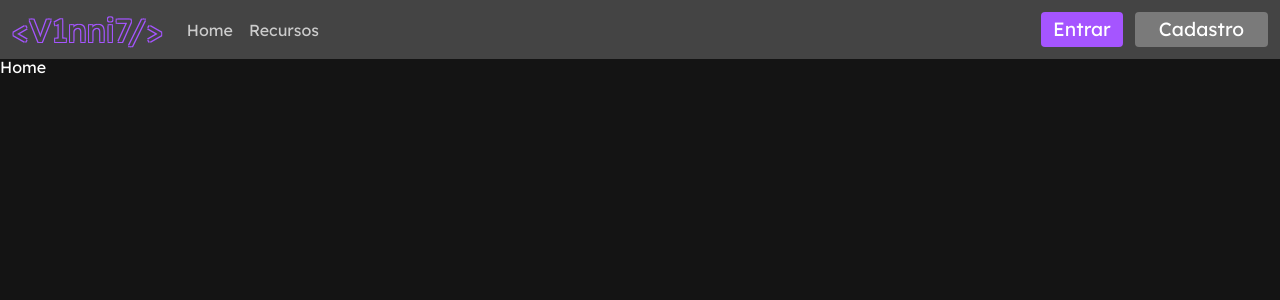
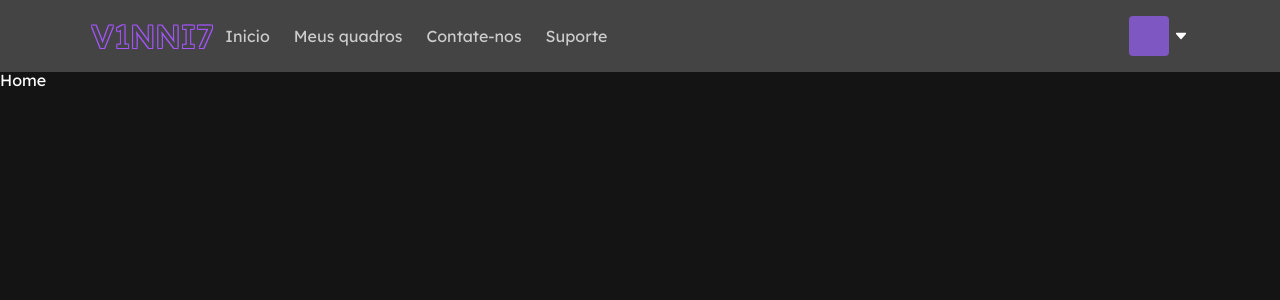
Before and after one commit to v1nni7/Kanbanify-app, a React (Vite) app: page / in a window 1280 px wide. Shown: the top 300 px of the page. Built offline with nearby package versions, Linux system fonts and the light colour scheme.

Commit message:
feat: navbar updated, account dropdown menu created

```diff
--- a/src/App.tsx
+++ b/src/App.tsx
@@ -8,11 +8,13 @@ import Home from './pages/home';
 import Login from './pages/login';
 import Test from './pages/test';
 import Boards from './pages/boards';
+import Navbar from './components/Navbar/Navbar';
 
 const App = () => {
 
   return (
     <BrowserRouter>
+      <Navbar />
       <Routes>
         <Route index element={<Home />} />
         <Route path="/login" element={<Login />} />
--- a/src/assets/scss/styles.scss
+++ b/src/assets/scss/styles.scss
@@ -79,6 +79,7 @@ button {
 
     .form-action-link {
       border: none;
+      padding: 0;
       color: #9575cd;
       transition: 0.2s;
       font-size: 1rem;
@@ -94,7 +95,7 @@ button {
     .form-divisor-circle {
       width: 10px;
       height: 10px;
-      margin: 0 12px;
+      margin: 0 10px;
       border: none;
       border-radius: 50%;
       background-color: #fff;
@@ -211,7 +212,7 @@ button {
     align-items: center;
   }
 
-  &.aling-items-end {
+  &.align-items-end {
     align-items: end;
   }
 
@@ -230,6 +231,75 @@ button {
   &.justify-content-between {
     justify-content: space-between;
   }
+}
+
+.dropdown {
+  position: relative;
+
+  .dropdown-items {
+    top: 60px;
+    right: -35px;
+    position: absolute;
+    border-radius: 4px;
+    overflow: hidden;
+    z-index: 2;
+    color: #000;
+    background-color: #fff;
+
+    .dropdown-item {
+      cursor: pointer;
+      user-select: none;
+      padding: 4px 18px;
+      display: flex;
+      min-height: 50px;
+      align-items: center;
+      transition: .4s;
+      animation: dropdownAnim .4s;
+
+      &:hover {
+        background-color: #ccc;
+      }
+    }
+  }
+
+  .dropdown-button {
+    cursor: pointer;
+  }
+
+  &.dropdown-open {
+    .dropdown-items {
+      display: block;
+    }
+  }
+
+  &.dropdown-close {
+    .dropdown-items {
+      display: none;
+    }
+  }
+
+  @keyframes dropdownAnim {
+    from {
+      opacity: 0;
+      min-height: 0px;
+      padding: 0 18px;
+    }
+
+    to {
+      opacity: 1;
+      min-height: 50px;
+      padding: 4px 18px;
+    }
+  }
+}
+
+.dropdown-backdrop {
+  top: 0;
+  left: 0;
+  width: 100%;
+  height: 100%;
+  position: absolute;
+  background-color: transparent;
 }
 
 .container {
--- /dev/null
+++ b/src/components/Navbar/Navbar.tsx
@@ -0,0 +1,71 @@
+import { useRef, useState } from 'react';
+import { Link } from 'react-router-dom';
+import { IoCaretDownOutline } from 'react-icons/io5'
+
+import './styles.scss';
+
+const Navbar = () => {
+
+  const [isAuthenticated, setIsAuthenticated] = useState(true);
+  const [dropdownIsOpen, setDropdownIsOpen] = useState(false);
+
+  const dropdownMenu = useRef<HTMLUListElement>(null);
+
+  return (
+    <>
+      <nav className="navbar">
+        <div className="container">
+          <div className="flex align-items-center justify-content-between">
+            <div className="flex align-items-center">
+              <div className="navbar-brand">
+                <h1>V1NNI7</h1>
+              </div>
+              <ul className="navbar-nav">
+                <li className="navbar-item">
+                  <Link className="navbar-link" to="/">Inicio</Link>
+                </li>
+                <li className="navbar-item">
+                  <Link className="navbar-link" to="/">Meus quadros</Link>
+                </li>
+                <li className="navbar-item">
+                  <Link className="navbar-link" to="/">Contate-nos</Link>
+                </li>
+                <li className="navbar-item">
+                  <Link className="navbar-link" to="/">Suporte</Link>
+                </li>
+              </ul>
+            </div>
+            <div className={`navbar-account ${isAuthenticated ? 'dropdown' : ''} ${dropdownIsOpen ? 'dropdown-open' : 'dropdown-close'}`}>
+              {isAuthenticated ?
+                <>
+                  <div className="navbar-my-account dropdown-button" onClick={() => setDropdownIsOpen(!dropdownIsOpen)}>
+                    <div className="account-image"></div>
+                    <IoCaretDownOutline />
+                  </div>
+                  <ul className="dropdown-items" ref={dropdownMenu}>
+                    <li className="dropdown-item">
+                      Minha conta
+                    </li>
+                    <li className="dropdown-item">
+                      Trocar senha
+                    </li>
+                    <li className="dropdown-item">
+                      Configurações
+                    </li>
+                  </ul>
+                </>
+                :
+                <Link className="navbar-account-login" to="/login">Entrar</Link>
+              }
+            </div>
+          </div>
+        </div>
+      </nav>
+      {dropdownIsOpen ?
+        <div className="dropdown-backdrop" onClick={() => setDropdownIsOpen(!dropdownIsOpen)}></div>
+      : <></>}
+    </>
+  )
+}
+
+export default Navbar;
--- /dev/null
+++ b/src/components/Navbar/styles.scss
@@ -0,0 +1,67 @@
+.navbar {
+  padding: 16px 36px;
+  background-color: #444;
+
+  .navbar-brand {
+    h1 {
+      font-size: 2rem;
+      color: #444;
+      text-shadow:
+        -1px -1px 0 #a555ff,
+        1px -1px 0 #a555ff,
+        -1px 1px 0 #a555ff,
+        1px 1px 0 #a555ff;
+    }
+  }
+
+  .navbar-nav {
+    display: flex;
+    align-items: center;
+
+    .navbar-item {
+      padding: 12px;
+
+      .navbar-link {
+        color: #ccc;
+        transition: .2s;
+        text-decoration: none;
+
+        &:hover {
+          color: #fff;
+        }
+      }
+    }
+  }
+
+  .navbar-account {
+    display: flex;
+    align-items: center;
+    position: relative;
+    z-index: 2;
+
+    .navbar-my-account {
+      display: flex;
+      align-items: center;
+
+      .account-image {
+        padding: 20px;
+        margin: 0 4px 0 0;
+        border-radius: 4px;
+        background-color: #7e57c2;
+      }
+    }
+
+    .navbar-account-login {
+      font-size: 1.2rem;
+      border-radius: 4px;
+      padding: 10px 16px;
+      text-decoration: none;
+      color: #fff;
+      background-color: #7e57c2;
+
+      &:hover {
+        background-color: #673ab7;
+      }
+    }
+  }
+}
--- a/src/pages/home/Home.tsx
+++ b/src/pages/home/Home.tsx
@@ -1,11 +1,8 @@
-import HomeNavbar from "./HomeNavbar";
-
 import './styles.scss';
 
 const Home = () => {
   return (
     <>
-      <HomeNavbar />
       <h1>Home</h1>
     </>
   )
--- a/src/pages/home/HomeNavbar.tsx
+++ /dev/null
@@ -1,33 +0,0 @@
-import { Link } from "react-router-dom";
-
-export const HomeNavbar = () => {
-  return (
-    <nav className="home-navbar">
-      <div className="navbar-brand">
-        <h1>{'<'}V1nni7{'/>'}</h1>
-      </div>
-      <ul className="navbar-nav">
-        <li className="nav-item">
-          <Link className="nav-link" to="/">
-            Home
-          </Link>
-        </li>
-        <li className="nav-item">
-          <Link className="nav-link" to="/">
-            Recursos
-          </Link>
-        </li>
-      </ul>
-      <div className="navbar-actions">
-        <Link className="btn-redirect-login" to="/login">
-          Entrar
-        </Link>
-        <Link className="btn-redirect-register" to="/register">
-          Cadastro
-        </Link>
-      </div>
-    </nav>
-  )
-}
-
-export default HomeNavbar;
--- a/src/pages/home/styles.scss
+++ b/src/pages/home/styles.scss
@@ -8,35 +8,14 @@
     margin: 0 16px 0 0;
 
     h1 {
-      font-size: 2rem;
-      color: #444;
-      text-shadow:
-        -1px -1px 0 #a555ff,
-        1px -1px 0 #a555ff,
-        -1px 1px 0 #a555ff,
-        1px 1px 0 #a555ff;
+
     }
   }
 
   .navbar-nav {
-    display: flex;
-    margin: 0 auto 0 0;
-    align-items: center;
 
-    .nav-item {
-      padding: 8px;
 
-      .nav-link {
-        color: #ccc;
-        font-size: 1rem;
-        transition: 0.2s;
-        text-decoration: none;
 
-        &:hover {
-          color: #fff;
-        }
-      }
-    }
   }
 
   .navbar-actions {
--- a/src/pages/login/Login.tsx
+++ b/src/pages/login/Login.tsx
@@ -31,6 +31,19 @@ const Login = () => {
       });
       await schema.validate(data);
       console.log('Requisição sendo enviada para API...')
+      if (data.email === 'vini@gmail.com' && data.password === '123456789') {
+        console.log('Login feito com sucesso!');
+      } else if (data.email !== 'vini@gmail.com' || data.password !== '123456789') {
+        toast.error(`Email ou senha inválidos`, {
+          position: "bottom-right",
+          autoClose: 5000,
+          hideProgressBar: false,
+          closeOnClick: true,
+          pauseOnHover: true,
+          draggable: true,
+          progress: undefined,
+        });
+      }
     } catch (error) {
       if (error instanceof Yup.ValidationError) {
         toast.error(`${error.message}`, {
```
